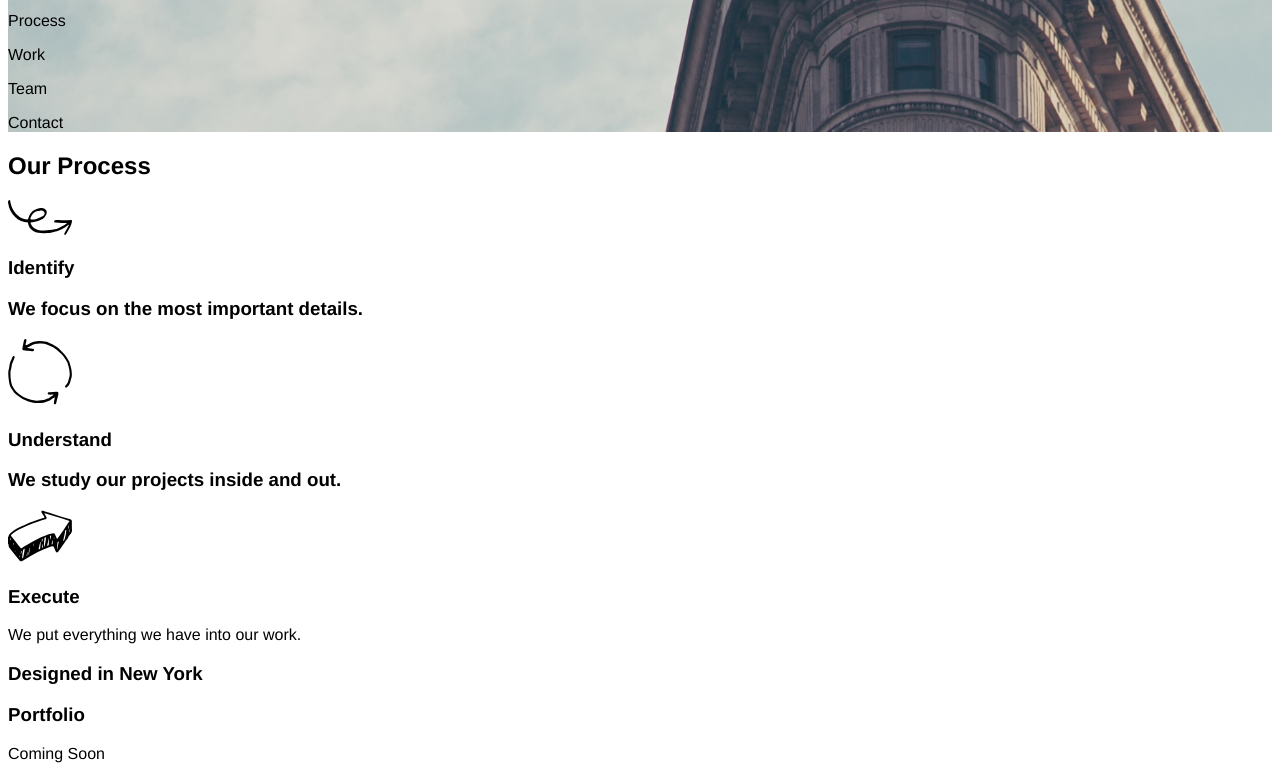
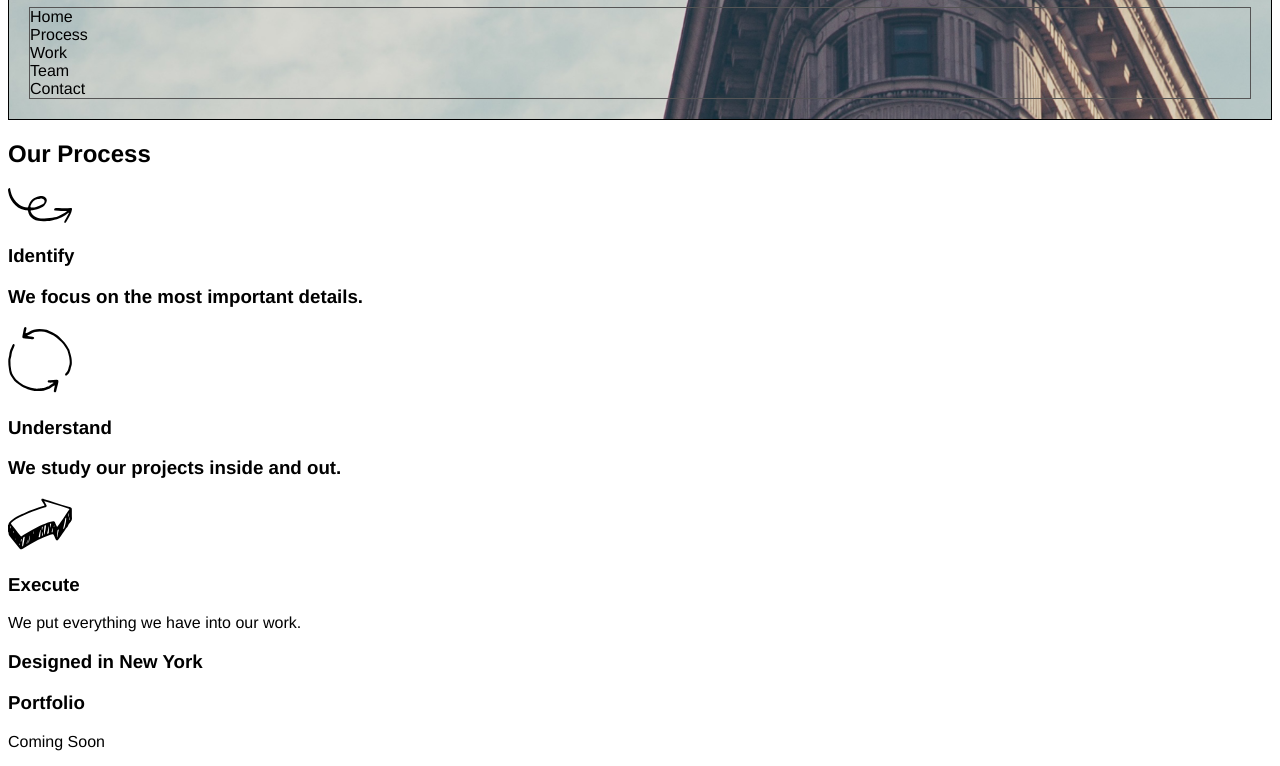
Before and after one commit to akgregg/Broadway, a plain HTML site: page index.html in a window 1280 px wide. Shown: the part 102-868 px from the top of the page. Drawn offline with Linux system fonts and the light colour scheme.

Commit message:
add nav bar

```diff
--- a/Resources/CSS/style.css
+++ b/Resources/CSS/style.css
@@ -2,4 +2,14 @@ body {font-family: Helvetica;}
 .header {background-image: url("../Images/the-flatiron-building.png");
  background-size: cover;
  background-position: relative;
-background-repeat: no-repeat;}
+background-repeat: no-repeat;
+border: .5px solid black;
+padding: 20px;}
+ul {
+    list-style-type: none;
+    margin: 0;
+    padding: 0;
+    text-align: center
+    width: 100px;
+    border: 1px solid #555;
+}
--- a/index.html
+++ b/index.html
@@ -9,11 +9,13 @@
   <div class="header">
     <h1>Broadway Design</h1>
     <nav>
-    <p>Home</p>
-    <p>Process</p>
-    <p>Work</p>
-    <p>Team</p>
-    <p>Contact</p>
+    <ul>
+      <li>Home</li>
+      <li>Process</li>
+      <li>Work</li>
+      <li>Team</li>
+      <li>Contact</li>
+    </ul>
     </nav>
   </div>
     <div class="process">
```
